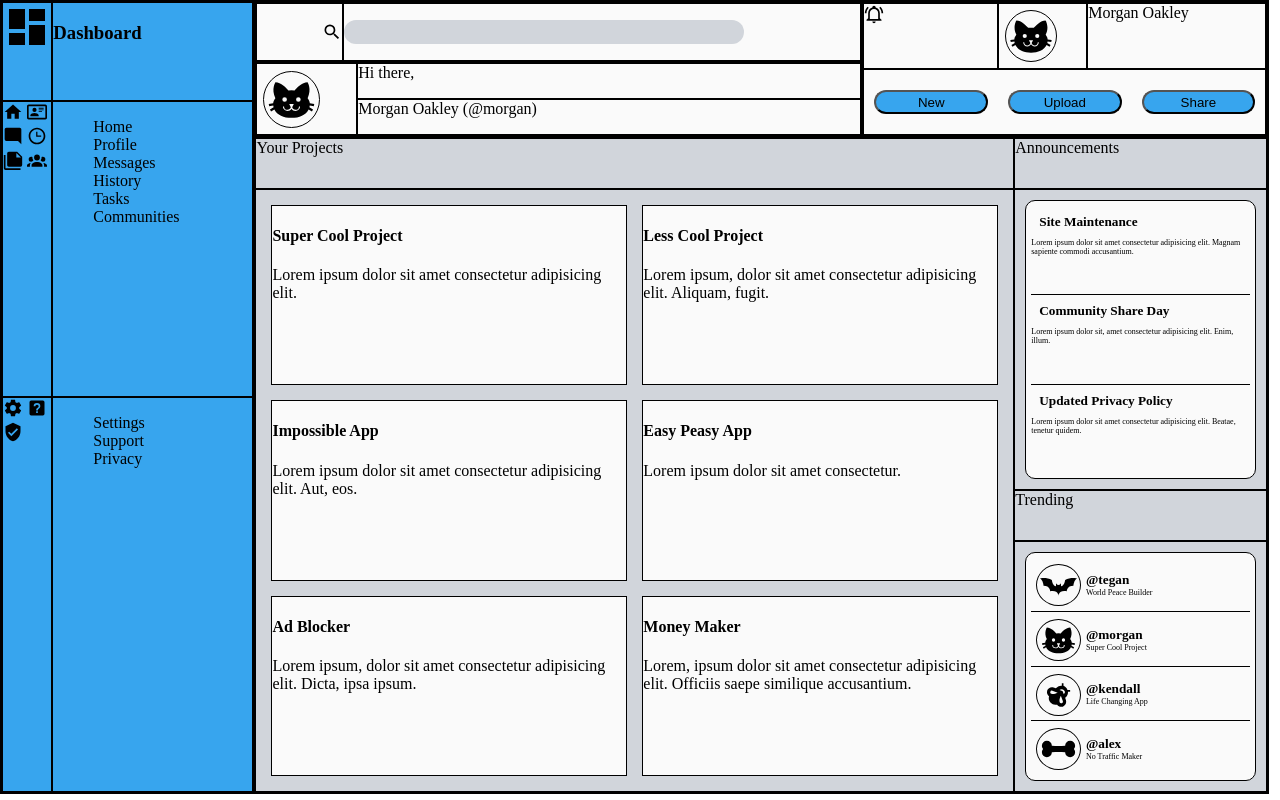
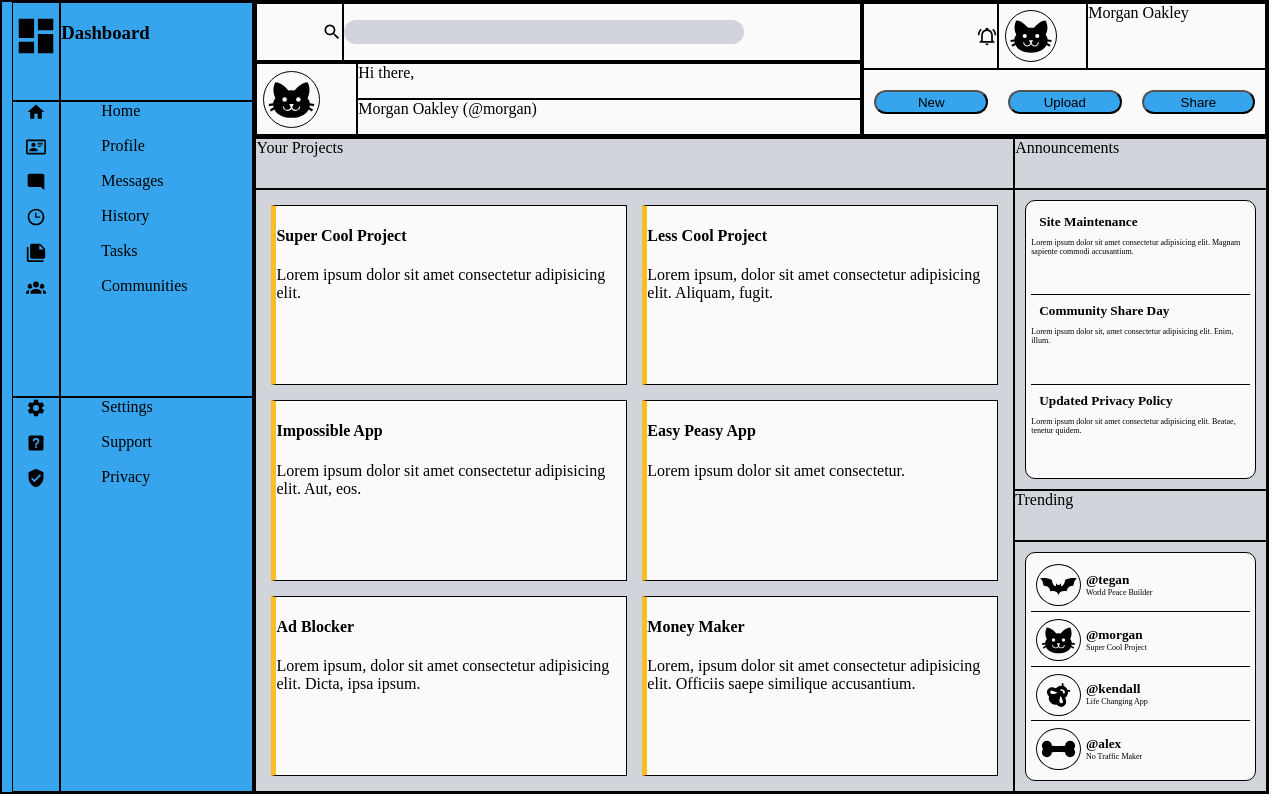
Before and after one commit to Lucoria1/Admin-Dashboard, a plain HTML site: page index.html in a window 1280 px wide. Drawn offline with Linux system fonts and the light colour scheme.

Commit message:
aligned text and icons on sidebar

```diff
--- a/stylesheet.css
+++ b/stylesheet.css
@@ -91,22 +91,67 @@
      grid-template-columns: 1fr 4fr;
      grid-template-rows: 1fr 3fr 4fr;
      background-color: var(--blue);
+     padding-left: 10px;
  }
 
  #dash-logo{
      grid-row: 1 / 2;
+     display: flex;
+     justify-content: flex-start;
+     flex-direction: column;
+ }
+
+ #dash-logo > img{
+    margin-top: 10px;
  }
 
  #nav-logo{
      grid-row: 2 / 3;
+     display: flex;
+     flex-direction: column;
+     justify-content: flex-start;
+     gap: 15px;
  }
 
  #nav-logo > .icon{
-     /* need to change the colour */
+    align-self: center;
+ }
+
+ #nav > ul{
+    display: flex;
+    flex-direction: column;
+    justify-content: flex-start;
+    gap: 15px;
+    margin: 0;
+ }
+
+ #nav > ul > li{
+    align-self: flex-start;
+    height: 20px;
  }
 
  #settings-logo{
      grid-row: 3 / 4;
+     display: flex;
+     flex-direction: column;
+     justify-content: flex-start;
+     gap: 15px;
+ }
+
+ #settings-logo > img{
+    align-self: center;
+ }
+
+ #settings > ul{
+    display: flex;
+    flex-direction: column;
+    justify-content: flex-start;
+    gap: 15px;
+    margin: 0;
+ }
+
+ #settings > ul > li{
+    height: 20px;
  }
 
  #sidebar > div{
@@ -142,6 +187,7 @@
 
  #content-cards > div{
      border: 1px solid black;
+     border-left: 5px solid var(--orange);
  }
 
  .cards{
@@ -313,3 +359,9 @@
     justify-content: center;
     flex-direction: column;
  }
+
+ #notif{
+    display: flex;
+    flex-direction: column;
+    justify-content: center;
+ }
```
